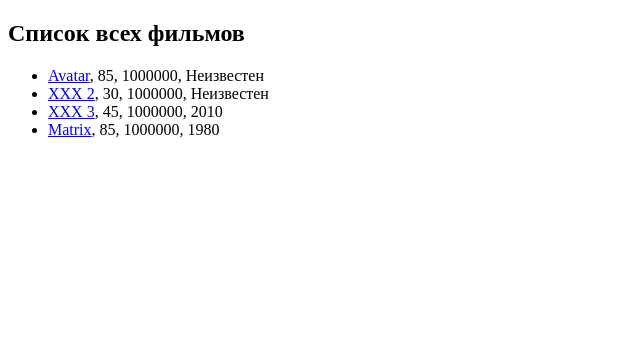
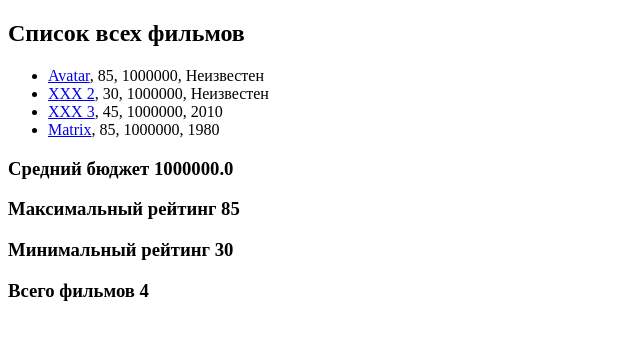
Before and after one commit to ZavbakGit/jango_course, a Django app: page / in a window 1280 px wide. Shown: the top 340 px of the page, without its empty margins (0-640 px from the left). Run offline with Django 4.2, Linux system fonts and the light colour scheme; data comes from the database, SQL or seed files in the repository.

Commit message:
finish 4.13

```diff
--- a/movie_proj/movie_app/templates/movie_app/all_movies.html
+++ b/movie_proj/movie_app/templates/movie_app/all_movies.html
@@ -13,4 +13,9 @@
             </li>
         {% endfor %}
     </ul>
+
+    <h3>Средний бюджет {{ agg.budget__avg }}</h3>
+    <h3>Максимальный рейтинг {{ agg.rating__max }}</h3>
+    <h3>Минимальный рейтинг {{ agg.rating__min }}</h3>
+    <h3>Всего фильмов {{ total }}</h3>
 {% endblock %}
--- a/movie_proj/movie_app/templates/movie_app/one_movie.html
+++ b/movie_proj/movie_app/templates/movie_app/one_movie.html
@@ -7,4 +7,6 @@
     <h3>Рейтинг - {{ movie.rating }}%</h3>
     <h3>Бюджет - {{ movie.budget }}</h3>
     <h3>Год - {{ movie.year|default:'Неизвестен' }}</h3>
+
+
 {% endblock %}
--- a/movie_proj/movie_app/views.py
+++ b/movie_proj/movie_app/views.py
@@ -1,15 +1,18 @@
 from django.shortcuts import render, get_object_or_404
 from .models import Movie
-from django.db.models import F
+from django.db.models import F, Min, Max, Avg, Count, Sum
 
 
 def show_all_movie(request):
     movies = Movie.objects.order_by(F('year').desc(nulls_first=True))
+    agg = movies.aggregate(Avg('budget'), Max('rating'), Min('rating'))
     # for movie in movies:
     #     movie.save()
 
     return render(request, 'movie_app/all_movies.html', {
-        'movies': movies
+        'movies': movies,
+        'agg': agg,
+        'total': movies.count()
     })
 
 
```
Also changed, not shown: README.md.
